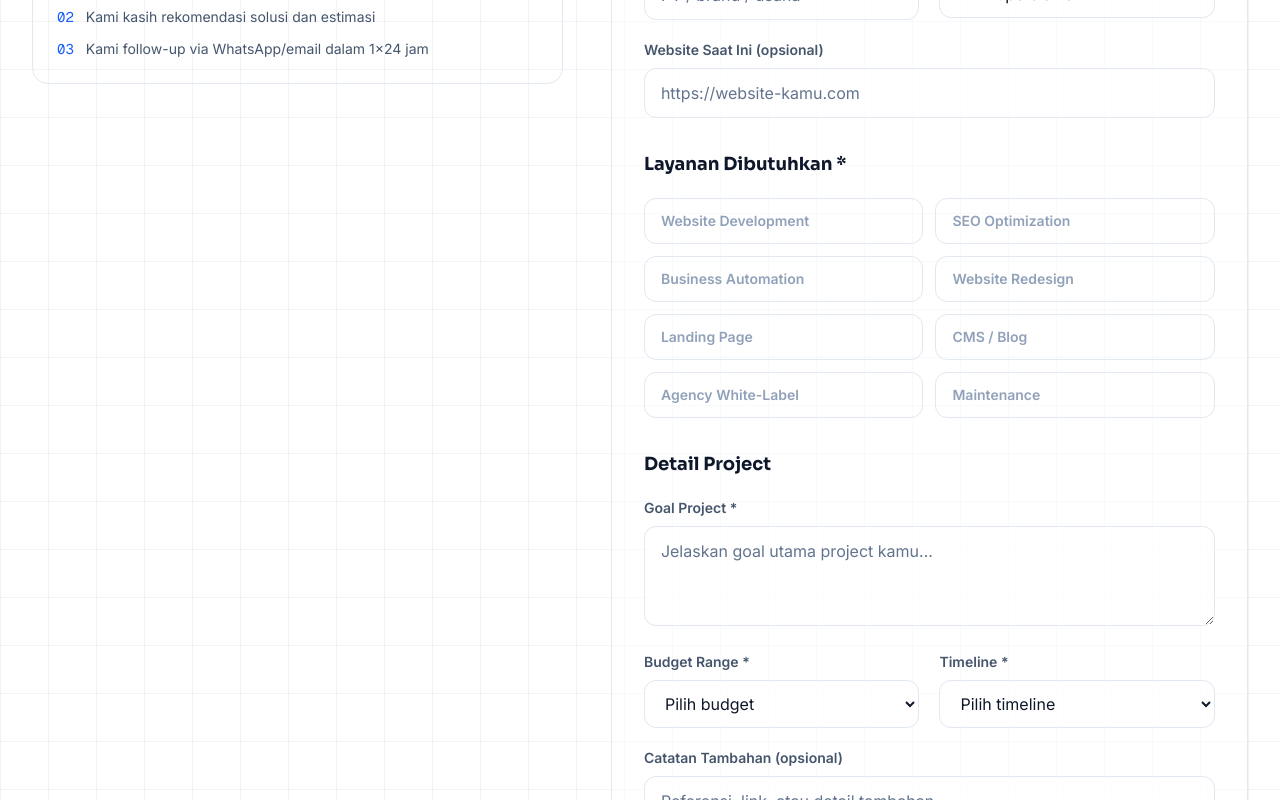
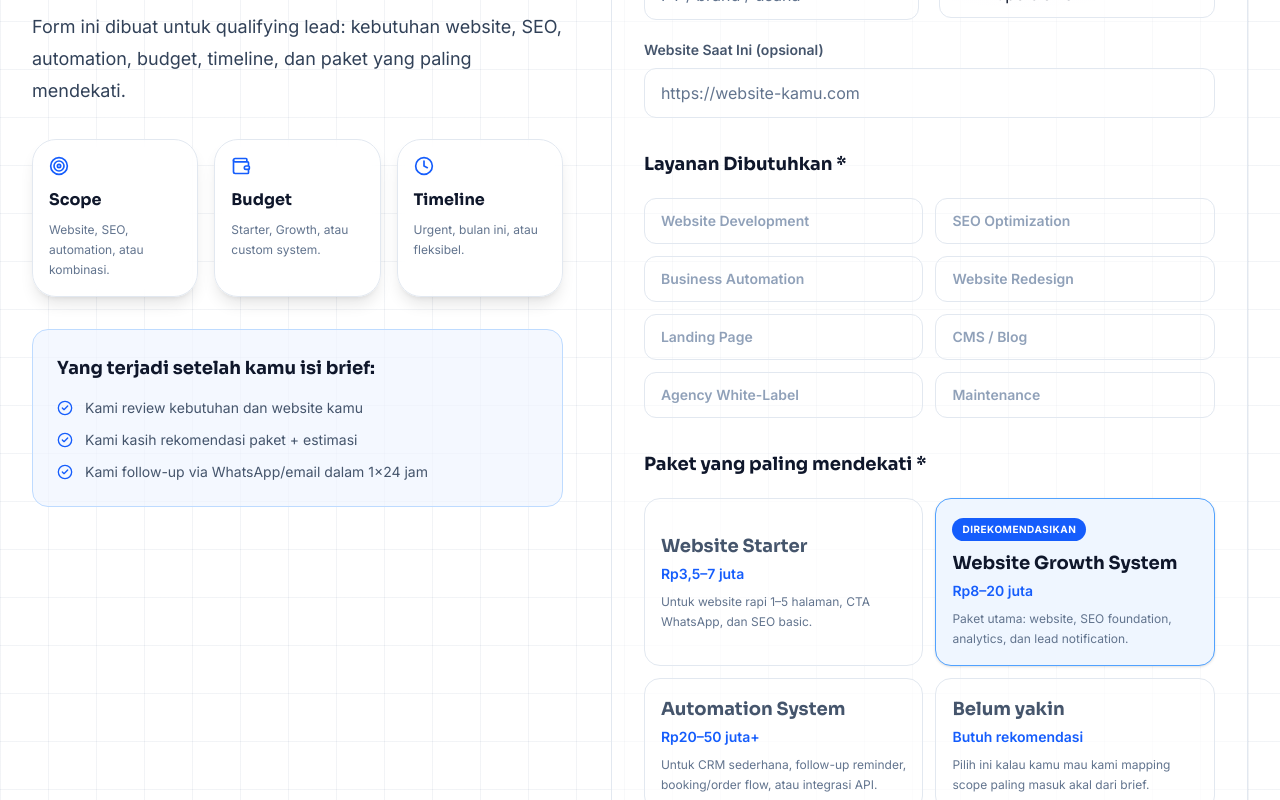
Before and after one commit to creativealip-rgb/nggaweweb, a Next.js app: page /brief-project in a window 1280 px wide. Shown: the part 640-1440 px from the top of the page. Built offline with nearby package versions, Linux system fonts and the light colour scheme; no server answers.

Commit message:
feat: qualify project brief leads

```diff
--- a/src/app/api/lead/route.ts
+++ b/src/app/api/lead/route.ts
@@ -34,6 +34,7 @@ export async function POST(request: Request) {
             businessType: body.businessType ?? "",
             currentWebsite: body.currentWebsite ?? "",
             servicesNeeded: body.servicesNeeded ?? [],
+            recommendedPackage: body.recommendedPackage ?? "",
             projectGoal: body.projectGoal ?? "",
             budgetRange: body.budgetRange ?? "",
             timeline: body.timeline ?? "",
--- a/src/app/brief-project/page.tsx
+++ b/src/app/brief-project/page.tsx
@@ -1,9 +1,11 @@
 import type { Metadata } from "next";
 import { Badge } from "@/components/ui/badge";
+import { Card } from "@/components/ui/card";
 import { SiteFooter } from "@/components/layout/site-footer";
 import { SiteHeader } from "@/components/layout/site-header";
 import { BriefForm } from "@/components/forms/brief-form";
 import { Breadcrumbs } from "@/components/ui/breadcrumbs";
+import { CheckCircle2, Clock, Target, Wallet } from "lucide-react";
 
 export const metadata: Metadata = {
   title: "Brief Project Website, SEO, atau Automation — Nggawe Web",
@@ -23,18 +25,34 @@ export default function BriefProjectPage() {
           <div className="container-shell grid items-start gap-12 lg:grid-cols-[1fr_1.2fr]">
             <div className="space-y-8">
               <Badge>Brief Project</Badge>
-              <h1 className="font-heading text-4xl font-black leading-[0.95] tracking-[-0.07em] text-slate-900 md:text-6xl">
-                Ceritakan project kamu.
+              <h1 className="font-heading text-4xl font-black leading-[1.05] tracking-[-0.06em] text-slate-900 md:text-6xl">
+                Ceritakan project kamu. Kami mapping ke paket yang paling masuk akal.
               </h1>
               <p className="max-w-xl text-lg leading-8 text-slate-700">
-                Isi brief singkat agar kami bisa memahami kebutuhan, target, budget, dan rekomendasi solusi yang paling masuk akal.
+                Form ini dibuat untuk qualifying lead: kebutuhan website, SEO, automation, budget, timeline, dan paket yang paling mendekati.
               </p>
-              <div className="space-y-4 rounded-2xl border border-slate-200 bg-white/[0.03] p-6">
+              <div className="grid gap-4 sm:grid-cols-3">
+                {[
+                  [Target, "Scope", "Website, SEO, automation, atau kombinasi."],
+                  [Wallet, "Budget", "Starter, Growth, atau custom system."],
+                  [Clock, "Timeline", "Urgent, bulan ini, atau fleksibel."],
+                ].map(([Icon, title, body]) => {
+                  const ItemIcon = Icon as typeof Target;
+                  return (
+                    <Card className="p-4" key={title as string}>
+                      <ItemIcon className="mb-3 text-blue-600" size={20} />
+                      <h3 className="font-heading text-base font-bold text-slate-900">{title as string}</h3>
+                      <p className="mt-2 text-xs leading-5 text-slate-500">{body as string}</p>
+                    </Card>
+                  );
+                })}
+              </div>
+              <div className="space-y-4 rounded-2xl border border-blue-200 bg-blue-50/70 p-6">
                 <h3 className="font-heading text-lg font-bold text-slate-900">Yang terjadi setelah kamu isi brief:</h3>
                 <ul className="space-y-3 text-sm text-slate-600">
-                  <li className="flex gap-3"><span className="font-mono text-blue-600">01</span> Kami review kebutuhan dan website kamu</li>
-                  <li className="flex gap-3"><span className="font-mono text-blue-600">02</span> Kami kasih rekomendasi solusi dan estimasi</li>
-                  <li className="flex gap-3"><span className="font-mono text-blue-600">03</span> Kami follow-up via WhatsApp/email dalam 1x24 jam</li>
+                  <li className="flex gap-3"><CheckCircle2 className="mt-0.5 shrink-0 text-blue-600" size={16} /> Kami review kebutuhan dan website kamu</li>
+                  <li className="flex gap-3"><CheckCircle2 className="mt-0.5 shrink-0 text-blue-600" size={16} /> Kami kasih rekomendasi paket + estimasi</li>
+                  <li className="flex gap-3"><CheckCircle2 className="mt-0.5 shrink-0 text-blue-600" size={16} /> Kami follow-up via WhatsApp/email dalam 1x24 jam</li>
                 </ul>
               </div>
             </div>
--- a/src/components/forms/brief-form.tsx
+++ b/src/components/forms/brief-form.tsx
@@ -16,6 +16,7 @@ const briefSchema = z.object({
   businessType: z.string().min(1, "Pilih tipe bisnis"),
   currentWebsite: z.string().optional(),
   servicesNeeded: z.array(z.string()).min(1, "Pilih minimal 1 layanan"),
+  recommendedPackage: z.enum(["starter", "growth", "automation", "not_sure"]),
   projectGoal: z.string().min(10, "Jelaskan goal project minimal 10 karakter"),
   budgetRange: z.string().min(1, "Pilih range budget"),
   timeline: z.string().min(1, "Pilih timeline"),
@@ -29,6 +30,34 @@ const inputClass = "w-full rounded-xl border border-slate-200 bg-white/70 px-4 p
 const labelClass = "mb-2 block text-sm font-semibold text-slate-600";
 const errorClass = "mt-1 text-xs text-red-400";
 
+const packageOptions = [
+  {
+    value: "starter",
+    label: "Website Starter",
+    price: "Rp3,5–7 juta",
+    description: "Untuk website rapi 1–5 halaman, CTA WhatsApp, dan SEO basic.",
+  },
+  {
+    value: "growth",
+    label: "Website Growth System",
+    price: "Rp8–20 juta",
+    description: "Paket utama: website, SEO foundation, analytics, dan lead notification.",
+    recommended: true,
+  },
+  {
+    value: "automation",
+    label: "Automation System",
+    price: "Rp20–50 juta+",
+    description: "Untuk CRM sederhana, follow-up reminder, booking/order flow, atau integrasi API.",
+  },
+  {
+    value: "not_sure",
+    label: "Belum yakin",
+    price: "Butuh rekomendasi",
+    description: "Pilih ini kalau kamu mau kami mapping scope paling masuk akal dari brief.",
+  },
+] as const;
+
 export function BriefForm() {
   const [submitted, setSubmitted] = useState(false);
   const [submitError, setSubmitError] = useState("");
@@ -40,11 +69,12 @@ export function BriefForm() {
     setValue,
   } = useForm<BriefForm>({
     resolver: zodResolver(briefSchema),
-    defaultValues: { preferredContact: "whatsapp", servicesNeeded: [], honeypot: "" },
+    defaultValues: { preferredContact: "whatsapp", recommendedPackage: "growth", servicesNeeded: [], honeypot: "" },
   });
 
   const servicesNeeded = useWatch({ control, name: "servicesNeeded" }) || [];
   const preferredContact = useWatch({ control, name: "preferredContact" });
+  const recommendedPackage = useWatch({ control, name: "recommendedPackage" });
 
   const toggleService = (service: string) => {
     const next = servicesNeeded.includes(service)
@@ -186,6 +216,34 @@ export function BriefForm() {
       </fieldset>
 
       <fieldset className="space-y-5">
+        <legend className="font-heading text-lg font-bold text-slate-900">Paket yang paling mendekati *</legend>
+        <div className="grid gap-3 md:grid-cols-2">
+          {packageOptions.map((pkg) => (
+            <button
+              type="button"
+              key={pkg.value}
+              onClick={() => setValue("recommendedPackage", pkg.value, { shouldValidate: true })}
+              className={cn(
+                "relative rounded-2xl border px-4 py-4 text-left transition",
+                recommendedPackage === pkg.value
+                  ? "border-blue-400 bg-blue-50 text-slate-900 shadow-sm"
+                  : "border-slate-200 bg-white/60 text-slate-600 hover:border-blue-200"
+              )}
+            >
+              {"recommended" in pkg && pkg.recommended && (
+                <span className="mb-2 inline-flex rounded-full bg-blue-600 px-2.5 py-1 text-[10px] font-bold uppercase tracking-wider text-white">
+                  Direkomendasikan
+                </span>
+              )}
+              <span className="block font-heading text-lg font-bold">{pkg.label}</span>
+              <span className="mt-1 block text-sm font-semibold text-blue-600">{pkg.price}</span>
+              <span className="mt-2 block text-xs leading-5 text-slate-500">{pkg.description}</span>
+            </button>
+          ))}
+        </div>
+      </fieldset>
+
+      <fieldset className="space-y-5">
         <legend className="font-heading text-lg font-bold text-slate-900">Detail Project</legend>
         <div>
           <label className={labelClass}>Goal Project *</label>
@@ -197,10 +255,10 @@ export function BriefForm() {
             <label className={labelClass}>Budget Range *</label>
             <select className={inputClass} {...register("budgetRange")}>
               <option value="">Pilih budget</option>
-              <option value="below_3_5m">Di bawah Rp3,5 juta</option>
-              <option value="3_5m_8_5m">Rp3,5 juta – Rp8,5 juta</option>
-              <option value="8_5m_15m">Rp8,5 juta – Rp15 juta</option>
-              <option value="15m_30m">Rp15 juta – Rp30 juta</option>
+              <option value="below_3_5m">Di bawah Rp3,5 juta (belum cocok untuk full project)</option>
+              <option value="3_5m_7m">Rp3,5 juta – Rp7 juta (Starter)</option>
+              <option value="8m_20m">Rp8 juta – Rp20 juta (Growth System)</option>
+              <option value="20m_50m">Rp20 juta – Rp50 juta (Automation/System)</option>
               <option value="30m_plus">Rp30 juta+</option>
               <option value="not_sure">Belum yakin</option>
             </select>
@@ -234,8 +292,8 @@ export function BriefForm() {
       >
         {isSubmitting ? "Mengirim..." : "Kirim Brief Project"}
       </button>
-      <p className="mt-4 text-center text-xs text-slate-400">
-        Data kamu aman. Baca <a href="/privacy-policy" className="underline hover:text-blue-600">Kebijakan Privasi</a> kami.
+      <p className="mt-4 text-center text-xs text-slate-600">
+        Data kamu aman. Baca <a href="/privacy-policy" className="font-semibold underline hover:text-blue-600">Kebijakan Privasi</a> kami.
       </p>
     </form>
   );
```
